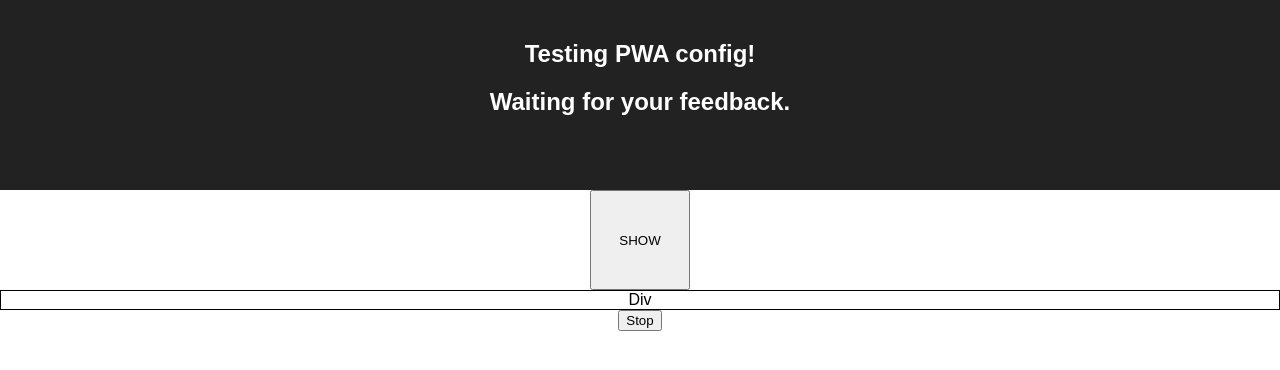
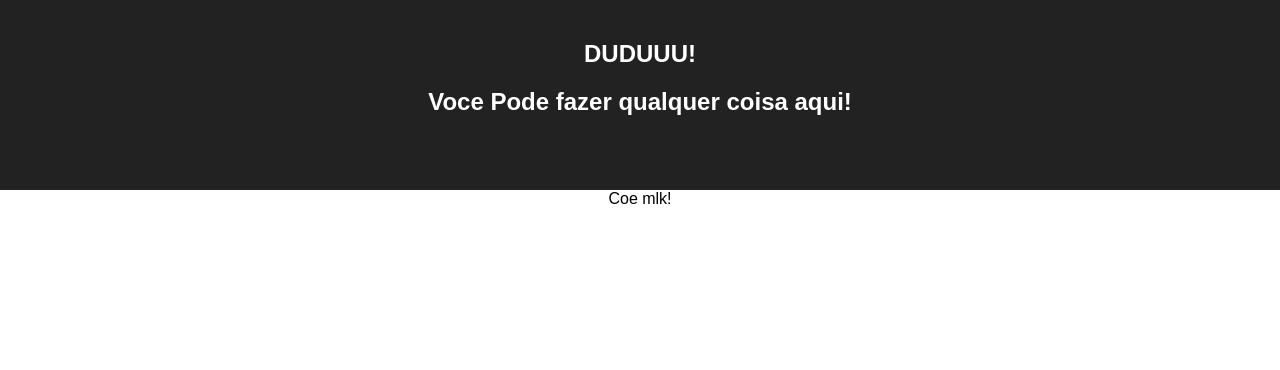
Before and after one commit to LuizFellype/ntlifytest, a React (Create React App) app: page / in a window 1280 px wide. Shown: the top 370 px of the page. Built offline with nearby package versions, Linux system fonts and the light colour scheme.

Commit message:
feat: show duds

```diff
--- a/src/App.js
+++ b/src/App.js
@@ -8,14 +8,15 @@ class App extends Component {
       <div className="App">
         <header className="App-header">
           <h2>
-            Testing PWA config!
+            DUDUUU!
           </h2>
           <h2>
-             Waiting for your feedback.
+            Voce Pode fazer qualquer coisa aqui!
           </h2>
-
         </header>
-        <LuizaoCamera />
+        <div>
+          Coe mlk!
+        </div>
       </div>
     );
   }
```
